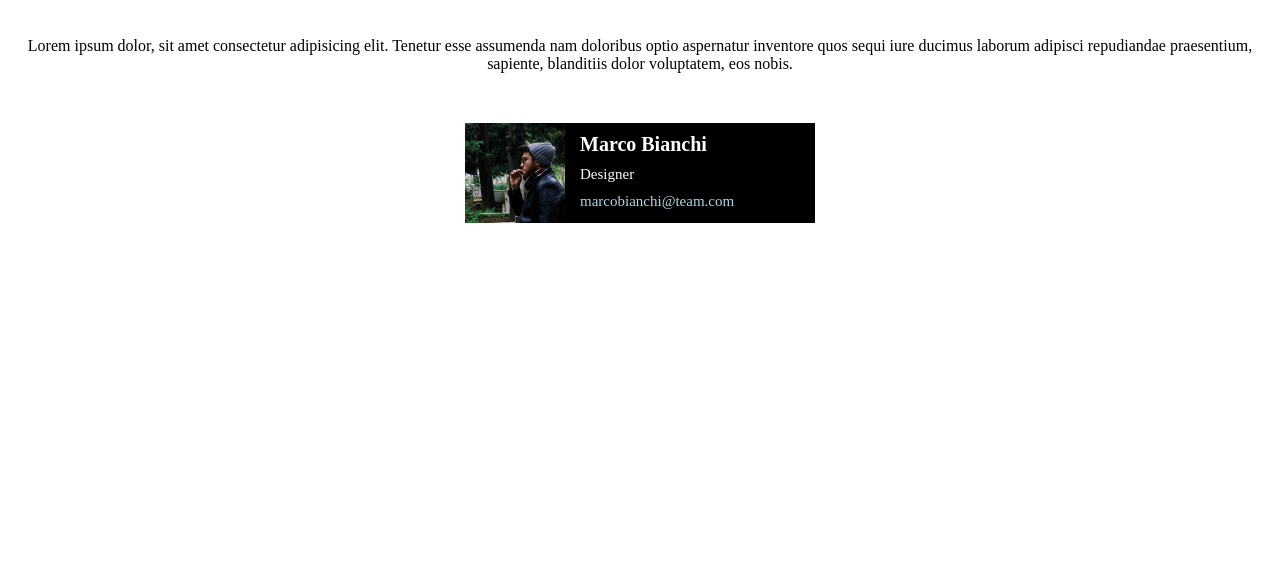
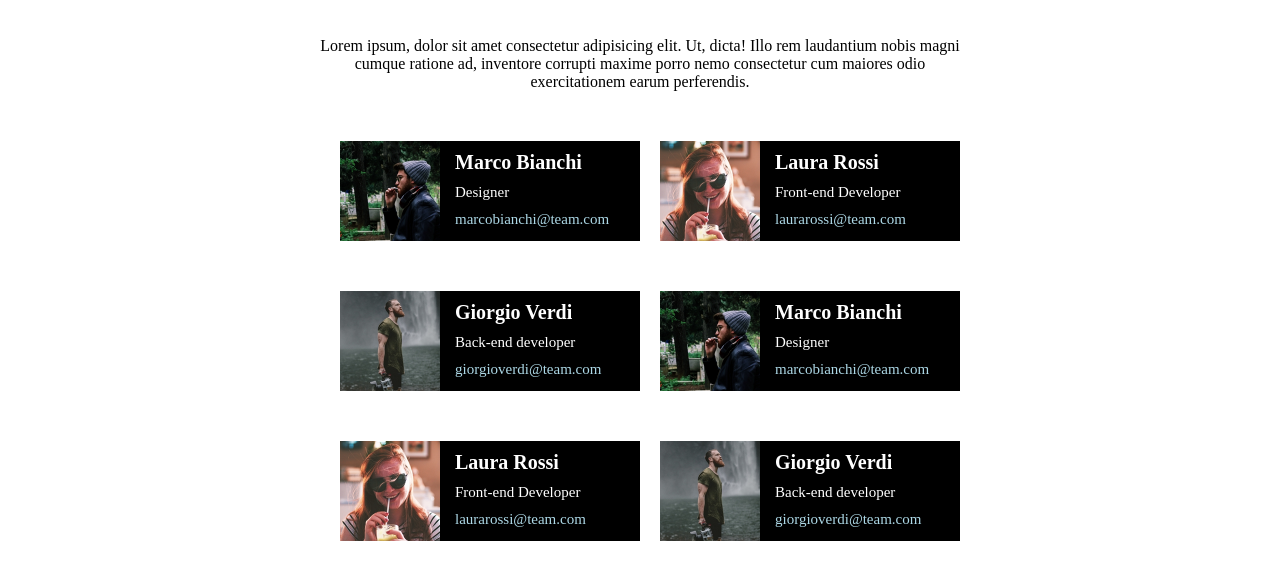
Before and after one commit to GiuseppeSU/html-css-float-cards, a plain HTML site: page index.html in a window 1280 px wide. Shown: the part 70-650 px from the top of the page. Drawn offline with Linux system fonts and the light colour scheme.

Commit message:
Fine Immagini

```diff
--- a/css/style.css
+++ b/css/style.css
@@ -6,11 +6,12 @@
 
 body{
     margin: 0 auto;
-     width: 100%;
+     width: 50%;
 }
 main{
 
     margin: auto;
+    width: 100%;
 
 }
 .text{
@@ -29,17 +30,20 @@ p{
 }
 
 .container{
-  margin: auto;
   min-width: 300px;
   max-width: 350px;
-  width: calc(100%/3);
+  width: calc(50%/3);
   margin-top: 50px;
   background-color: black;
+  float: left;
+  margin-left: 20px;
+
+
+
 
 
 }
 .cointainer-foto{
-    float: left;
     width: 100%;
 }
 img{
--- a/index.html
+++ b/index.html
@@ -14,14 +14,16 @@
     <header>
         <div class="testo">
             <h1 class="text">Meet Our Team</h1>
-            <p>Lorem ipsum dolor, sit amet consectetur adipisicing elit. Tenetur esse assumenda nam doloribus optio aspernatur inventore quos sequi iure ducimus laborum adipisci repudiandae praesentium, sapiente, blanditiis dolor voluptatem, eos nobis.</p>
+            <p>Lorem ipsum, dolor sit amet consectetur adipisicing elit. Ut, dicta! Illo rem laudantium nobis magni cumque ratione ad, inventore corrupti maxime porro nemo consectetur cum maiores odio exercitationem earum perferendis.</p>
         </div>
     </header>
 
     <main>
+
+        <!--Primo Blocco-->
         <div class="container clearfix">
             <div class="container-foto">
-                <img src="img/male1.png" alt="Uomo">
+                <img src="img/male1.png" alt="Uomo1">
             </div>
             <div class="testo-foto clearfix">
                 <h1 class="marco">Marco Bianchi</h1>
@@ -31,9 +33,38 @@
             </div>
         </div>
 
-        <!-- <div class="container ">
-            <div class="conitainerfoto ">
-                <img src="img/male1.png" alt="Uomo">
+        <div class="container clearfix">
+            <div class="container-foto">
+                <img src="img/female1.png" alt="Donna1">
+            </div>
+            <div class="testo-foto clearfix">
+                <h1 class="marco">Laura Rossi</h1>
+                <span class="lavoro">Front-end Developer</span>
+                <br />
+                <p class="email">laurarossi@team.com</p>
+            </div>
+        </div>
+
+
+        <div class="container clearfix">
+            <div class="container-foto">
+                <img src="img/male2.png" alt="Uomo2">
+            </div>
+            <div class="testo-foto clearfix">
+                <h1 class="marco">Giorgio Verdi</h1>
+                <span class="lavoro">Back-end developer</span>
+                <br />
+                <p class="email">giorgioverdi@team.com</p>
+            </div>
+        </div>
+        <!--Fine Primo Blocco-->
+
+
+
+        <!--Secondo Blocco-->
+        <div class="container clearfix">
+            <div class="container-foto">
+                <img src="img/male1.png" alt="Uomo1">
             </div>
             <div class="testo-foto clearfix">
                 <h1 class="marco">Marco Bianchi</h1>
@@ -43,19 +74,36 @@
             </div>
         </div>
 
-
-        <div class="container ">
-            <div class="conitainerfoto ">
-                <img src="img/male1.png" alt="Uomo">
+        <div class="container clearfix">
+            <div class="container-foto">
+                <img src="img/female1.png" alt="Donna1">
             </div>
             <div class="testo-foto clearfix">
-                <h1 class="marco">Marco Bianchi</h1>
-                <span class="lavoro">Designer</span>
+                <h1 class="marco">Laura Rossi</h1>
+                <span class="lavoro">Front-end Developer</span>
                 <br />
-                <p class="email">marcobianchi@team.com</p>
+                <p class="email">laurarossi@team.com</p>
             </div>
         </div>
-         -->
+
+
+        <div class="container clearfix">
+            <div class="container-foto">
+                <img src="img/male2.png" alt="Uomo2">
+            </div>
+            <div class="testo-foto clearfix">
+                <h1 class="marco">Giorgio Verdi</h1>
+                <span class="lavoro">Back-end developer</span>
+                <br />
+                <p class="email">giorgioverdi@team.com</p>
+            </div>
+        </div>
+
+        <!--Fine Secondo Blocco-->
+
+
+
+
     </main>
 </body>
 </html>
```
